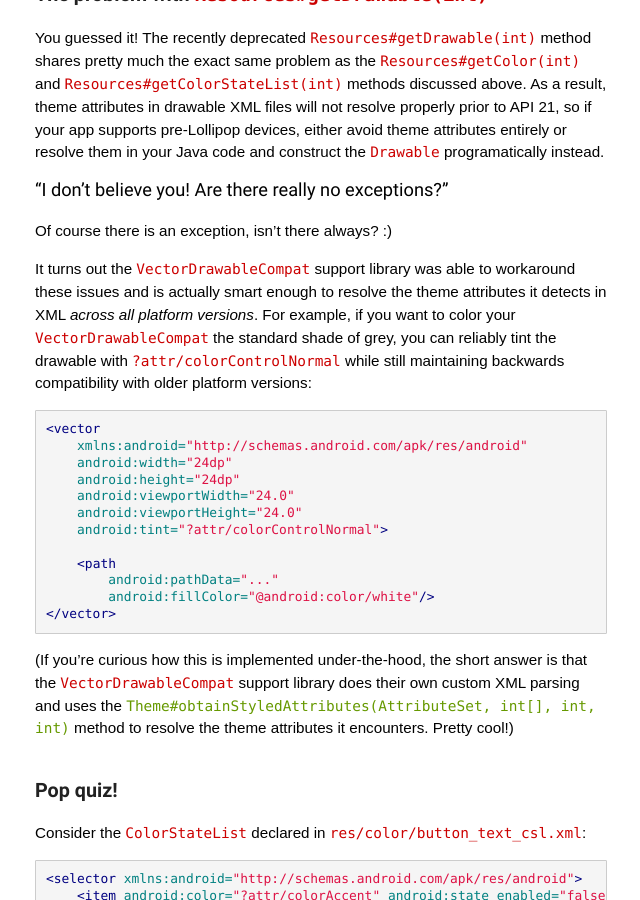
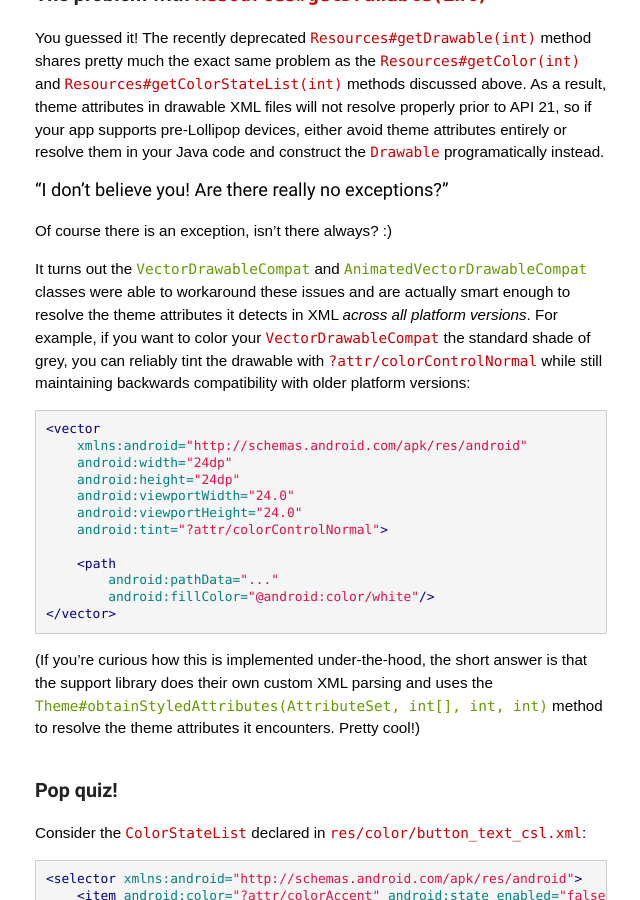
Before and after one commit to alexjlockwood/AndroidDesignPatterns, a Jekyll site: the page built from _posts/2016-08-07-colors-drawables-theme-attributes.md, in a window 1280 px wide and 900 px high, scrolled down 2969 px. Shown: the whole window, without its empty margins (249-889 px from the left). Built offline with Jekyll 4.4.1, drawn with Linux system fonts in a browser that asks for light colours; some web fonts are replaced; a script that is not in the unit is left out; comment, search, counter and statistics services are not loaded.

Commit message:
Update section on vector drawable compat

````diff
--- a/_posts/2016-08-07-colors-drawables-theme-attributes.md
+++ b/_posts/2016-08-07-colors-drawables-theme-attributes.md
@@ -167,8 +167,10 @@ programatically instead.
 
 Of course there is an exception, isn't there always? :)
 
-It turns out the `VectorDrawableCompat` support library was able to workaround
-these issues and is actually smart enough to resolve the theme
+It turns out the [`VectorDrawableCompat`](https://developer.android.com/reference/android/support/graphics/drawable/VectorDrawableCompat.html)
+and [`AnimatedVectorDrawableCompat`](https://developer.android.com/reference/android/support/graphics/drawable/AnimatedVectorDrawableCompat.html)
+classes were able to workaround
+these issues and are actually smart enough to resolve the theme
 attributes it detects in XML *across all platform versions*. For example,
 if you want to color your `VectorDrawableCompat` the standard shade of grey,
 you can reliably tint the drawable with `?attr/colorControlNormal`
@@ -190,7 +192,7 @@ while still maintaining backwards compatibility with older platform versions:
 ```
 
 (If you're curious how this is implemented under-the-hood, the short answer is that
-the `VectorDrawableCompat` support library does their own custom XML parsing and uses the
+the support library does their own custom XML parsing and uses the
 [`Theme#obtainStyledAttributes(AttributeSet, int[], int, int)`](https://developer.android.com/reference/android/content/res/Resources.Theme.html#obtainStyledAttributes\(android.util.AttributeSet, int[], int, int\))
 method to resolve the theme attributes it encounters. Pretty cool!)
 
````
